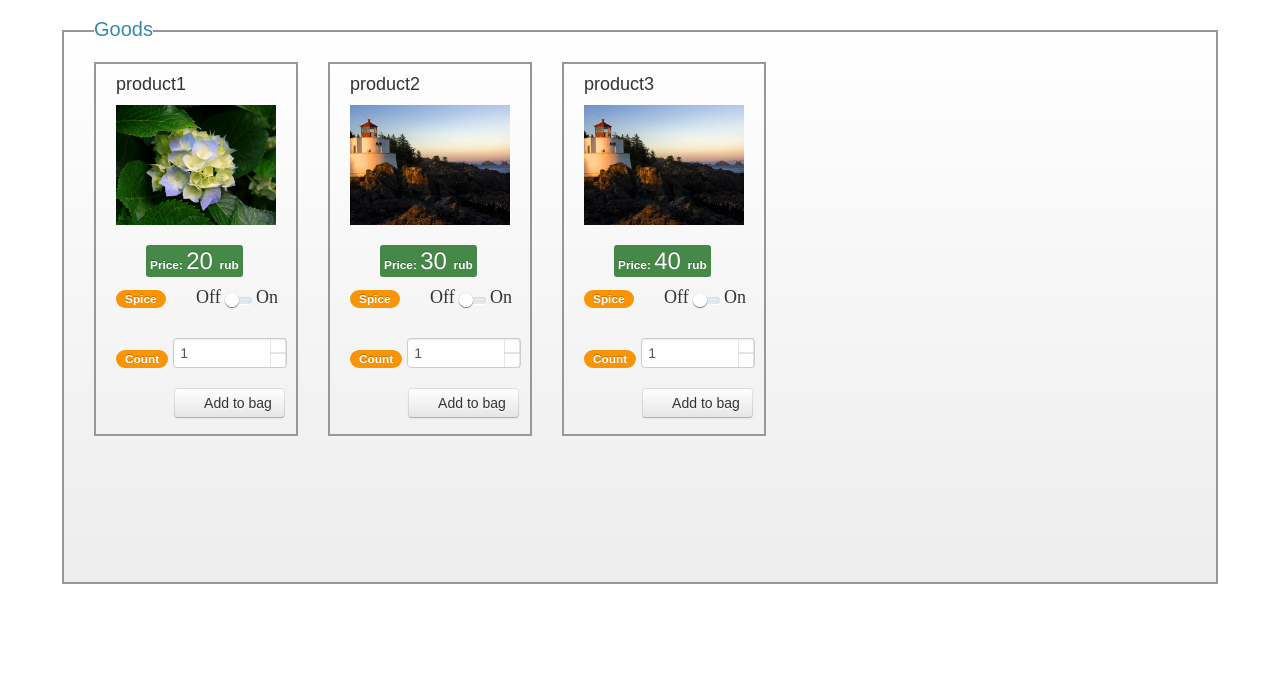
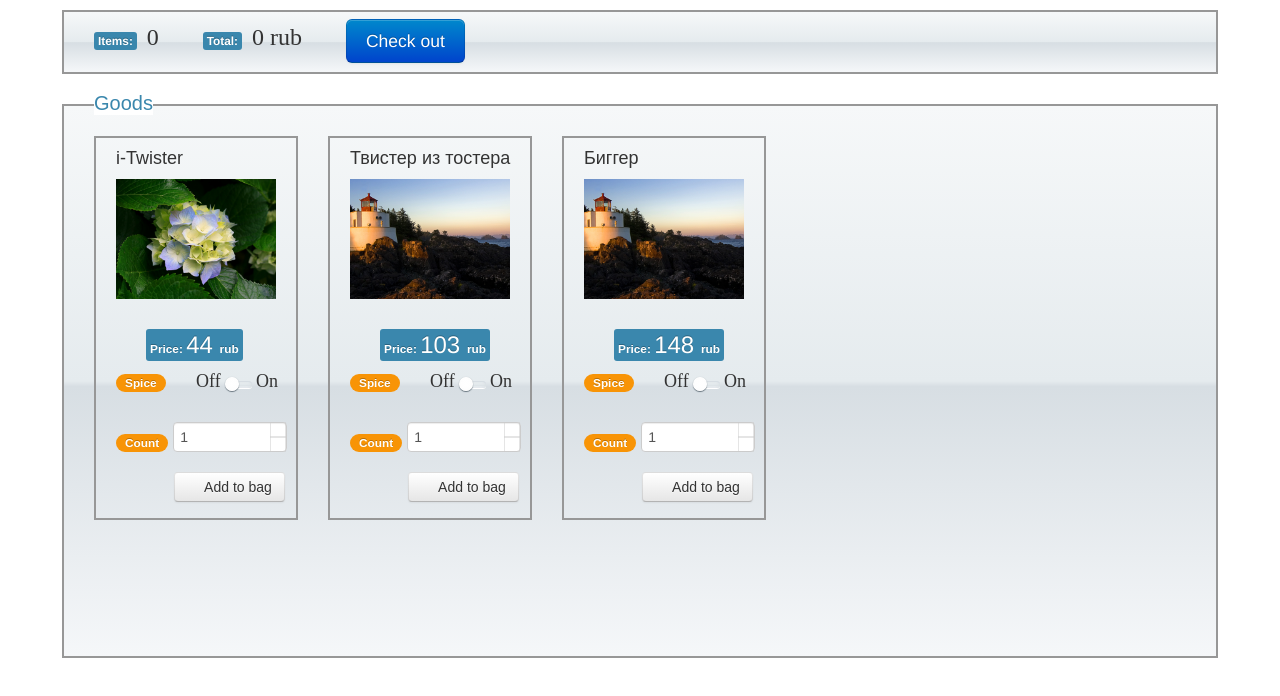
Before and after one commit to SmirnovaOlga/orders, a website: page app/index.html in a window 1280 px wide. Drawn offline with Linux system fonts and the light colour scheme.

Commit message:
Add new field with button "Check out". Also update description image.

```diff
--- a/app/css/style.css
+++ b/app/css/style.css
@@ -1,18 +1,40 @@
 #main {
-    background: #ffffff; /* Old browsers */
-    background: -moz-linear-gradient(top, #ffffff 0%, #f6f6f6 47%, #ededed 100%); /* FF3.6+ */
-    background: -webkit-gradient(linear, left top, left bottom, color-stop(0%,#ffffff), color-stop(47%,#f6f6f6), color-stop(100%,#ededed)); /* Chrome,Safari4+ */
-    background: -webkit-linear-gradient(top, #ffffff 0%,#f6f6f6 47%,#ededed 100%); /* Chrome10+,Safari5.1+ */
-    background: -o-linear-gradient(top, #ffffff 0%,#f6f6f6 47%,#ededed 100%); /* Opera 11.10+ */
-    background: -ms-linear-gradient(top, #ffffff 0%,#f6f6f6 47%,#ededed 100%); /* IE10+ */
-    background: linear-gradient(to bottom, #ffffff 0%,#f6f6f6 47%,#ededed 100%); /* W3C */
+    background: #f6f8f9; /* Old browsers */
+    background: -moz-linear-gradient(top, #f6f8f9 0%, #e5ebee 50%, #d7dee3 51%, #f5f7f9 100%); /* FF3.6+ */
+    background: -webkit-gradient(linear, left top, left bottom, color-stop(0%,#f6f8f9), color-stop(50%,#e5ebee), color-stop(51%,#d7dee3), color-stop(100%,#f5f7f9)); /* Chrome,Safari4+ */
+    background: -webkit-linear-gradient(top, #f6f8f9 0%,#e5ebee 50%,#d7dee3 51%,#f5f7f9 100%); /* Chrome10+,Safari5.1+ */
+    background: -o-linear-gradient(top, #f6f8f9 0%,#e5ebee 50%,#d7dee3 51%,#f5f7f9 100%); /* Opera 11.10+ */
+    background: -ms-linear-gradient(top, #f6f8f9 0%,#e5ebee 50%,#d7dee3 51%,#f5f7f9 100%); /* IE10+ */
+    background: linear-gradient(to bottom, #f6f8f9 0%,#e5ebee 50%,#d7dee3 51%,#f5f7f9 100%); /* W3C */
+    filter: progid:DXImageTransform.Microsoft.gradient( startColorstr='#f6f8f9', endColorstr='#f5f7f9',GradientType=0 ); /* IE6-9 */
     position: relative;
     border:2px solid rgb(151, 151, 151);
     width: 90%;
     height: 550px;
 }
 #menu {
-    margin-bottom: 30px;
+    background: #f6f8f9; /* Old browsers */
+    background: -moz-linear-gradient(top, #f6f8f9 0%, #e5ebee 50%, #d7dee3 51%, #f5f7f9 100%); /* FF3.6+ */
+    background: -webkit-gradient(linear, left top, left bottom, color-stop(0%,#f6f8f9), color-stop(50%,#e5ebee), color-stop(51%,#d7dee3), color-stop(100%,#f5f7f9)); /* Chrome,Safari4+ */
+    background: -webkit-linear-gradient(top, #f6f8f9 0%,#e5ebee 50%,#d7dee3 51%,#f5f7f9 100%); /* Chrome10+,Safari5.1+ */
+    background: -o-linear-gradient(top, #f6f8f9 0%,#e5ebee 50%,#d7dee3 51%,#f5f7f9 100%); /* Opera 11.10+ */
+    background: -ms-linear-gradient(top, #f6f8f9 0%,#e5ebee 50%,#d7dee3 51%,#f5f7f9 100%); /* IE10+ */
+    background: linear-gradient(to bottom, #f6f8f9 0%,#e5ebee 50%,#d7dee3 51%,#f5f7f9 100%); /* W3C */
+    filter: progid:DXImageTransform.Microsoft.gradient( startColorstr='#f6f8f9', endColorstr='#f5f7f9',GradientType=0 ); /* IE6-9 */
+    margin: 10px 60px 30px 62px;
+    border:2px solid rgb(151, 151, 151);
+    width: 90%;
+    height: 60px;
+}
+
+.check {
+    padding: 0px 0 0 30px;
+    display: inline;
+}
+
+.summary {
+    margin: 0 10px 0 10px;
+    font: 24px bold ;
 }
 
 .text {
@@ -31,13 +53,28 @@
 
 .item {
     border:2px solid rgb(151, 151, 151);
-    height: 360px;
+    height: 370px;
     width: 180px;
     padding: 10px 0 0 20px;
     font: 18px sans-serif;
     margin-left: 30px;
     float: left;
 
+}
+
+.image {
+    position: relative;
+}
+
+.description {
+    position: absolute;
+    top: 155px;
+    background: #000000; /* Цвет фона */
+    opacity: 0.6; /* Полупрозрачный фон */
+    color: #fff; /* Цвет текста */
+    font: 16px sans-serif;
+    width: 160px;
+    text-align: center;
 }
 
 .price {
--- a/app/js/controllers.js
+++ b/app/js/controllers.js
@@ -5,21 +5,22 @@
 angular.module('ordersApp.controllers', []).
     controller('IndexCtrl', ['$scope', '$routeParams', function ($scope, $routeParams) {
 
-//        $http.get('server').success(function(data)
-//        {
-//            $scope.items = data;
-//        });
+
+//            $scope.items = menuList;
 
 		$scope.items = [
-			{id: 1, title: 'product1', price: 20, spices: 'off', count: 1, image: "img/Hydrangeas.jpg"},
-			{id: 2, title: 'product2', price: 30, spices: 'off', count: 1, image: "img/Lighthouse.jpg"},
-			{id: 3, title: 'product3', price: 40, spices: 'off', count: 1, image: "img/Lighthouse.jpg"}
+			{id: 1, title: 'i-Twister', price: 44, spices: 'off', count: 1, image: "img/Hydrangeas.jpg", description: "This is fresh salad with tasty chiken"},
+			{id: 2, title: 'Твистер из тостера', price: 103, spices: 'off', count: 1, image: "img/Lighthouse.jpg", description: "This is fresh salad with tasty pork"},
+			{id: 3, title: 'Биггер', price: 148, spices: 'off', count: 1, image: "img/Lighthouse.jpg", description: "This is fresh salad with tasty beef"}
 		];
 
+        $scope.sum = 0;
+        $scope.amount = 0;
 		$scope.cart = [];
 
         $scope.add = function(index) {
-
+            $scope.sum = 0;
+            $scope.amount = 0;
             var len = $scope.cart.length;
 
             for (var i = 0; i < len; i++)
@@ -32,5 +33,17 @@ angular.module('ordersApp.controllers', []).
             }
             $scope.cart.push($scope.items[index]);
             console.log($scope.cart);
+
+            for (var j = 0; j < $scope.cart.length; j++)
+            {
+                $scope.sum +=  $scope.cart[j].price * $scope.cart[j].count;
+                $scope.amount += $scope.cart[j].count;
+            }
+
+            console.log($scope.sum);
+        }
+
+        $scope.check = function() {
+
         }
     }]);
--- a/app/partials/index.html
+++ b/app/partials/index.html
@@ -1,4 +1,10 @@
-<div id="menu">
+<div id="menu" class="container">
+
+     <span class="label label-info price">Items:</span><span class="summary">{{ amount }}</span>
+     <span class="label label-info price">Total:</span><span class="summary">{{ sum }} rub</span>
+     <p class="check">
+        <a class="btn btn-primary btn-large" ng-click="check()">Check out</a>
+     </p>
 </div>
 
 <div id="main" class="container">
@@ -8,9 +14,11 @@
         <div class="item" ng-repeat="item in items">
             <p>{{ item.title }}</p>
 
-            <img ng-src="{{ item.image }}" height="100px" width="160px" class="image">
+            <p class="image"><img ng-src="{{ item.image }}" height="100px" width="160px" ng-mouseenter="show = true" ng-mouseleave="show = false">
+            <p class="description" ng-show="show">{{ item.description }}</p>
+            </p>
 
-            <span class="label label-success price">Price:
+            <span class="label label-info price">Price:
             <strong style="font: 24px Helvetica;"> {{ item.price }} </strong><span>rub</span></span>
 
 			<form class="form">
@@ -21,8 +29,8 @@
                 <span class="badge badge-warning">Spice</span>
             </span>
             <span class="toggle-bg switcher">
-                <input type="radio" name="toggle" value="off" ng-model="item.spices" disabled>
-                <input type="radio" name="toggle" value="on" ng-model="item.spices" disabled>
+                <input type="radio" name="toggle" value="off" ng-model="item.spices">
+                <input type="radio" name="toggle" value="on" ng-model="item.spices">
                 <span class="switch"></span>
             </span>
 
```
